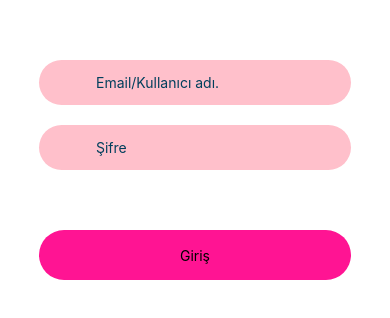
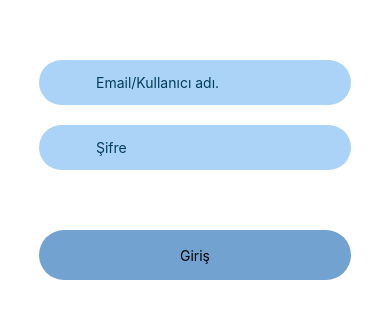
Before and after one commit to ertopcuburak/kitchen-world-UI, a React Native app: screen /Root in a window 390 px wide. Shown: the part 252-570 px from the top of the page. Built offline with nearby package versions, Linux system fonts and the light colour scheme; what expo-linking would draw is missing.

Commit message:
loginInput style change

```diff
--- a/screens/LoginScreen.tsx
+++ b/screens/LoginScreen.tsx
@@ -98,7 +98,7 @@ const styles = StyleSheet.create({
         width: '80%',
     },
     inputView: {
-        backgroundColor: "#FFC0CB",
+        backgroundColor: "#ABD2F7",
         borderRadius: 30,
         width: "80%",
         height: 45,
@@ -120,6 +120,6 @@ const styles = StyleSheet.create({
         alignItems: "center",
         justifyContent: "center",
         marginTop: 40,
-        backgroundColor: "#FF1493",
+        backgroundColor: "#72A2CF",
     }
 });
```
